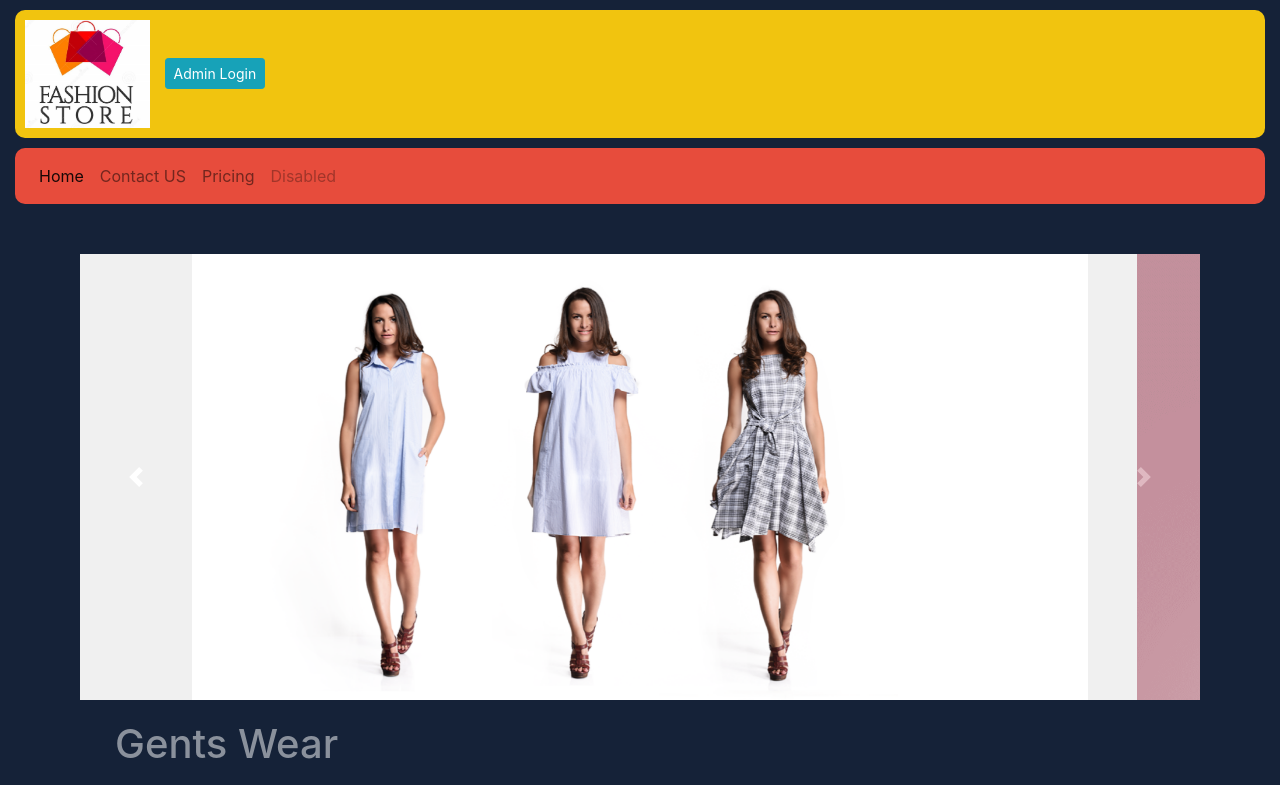
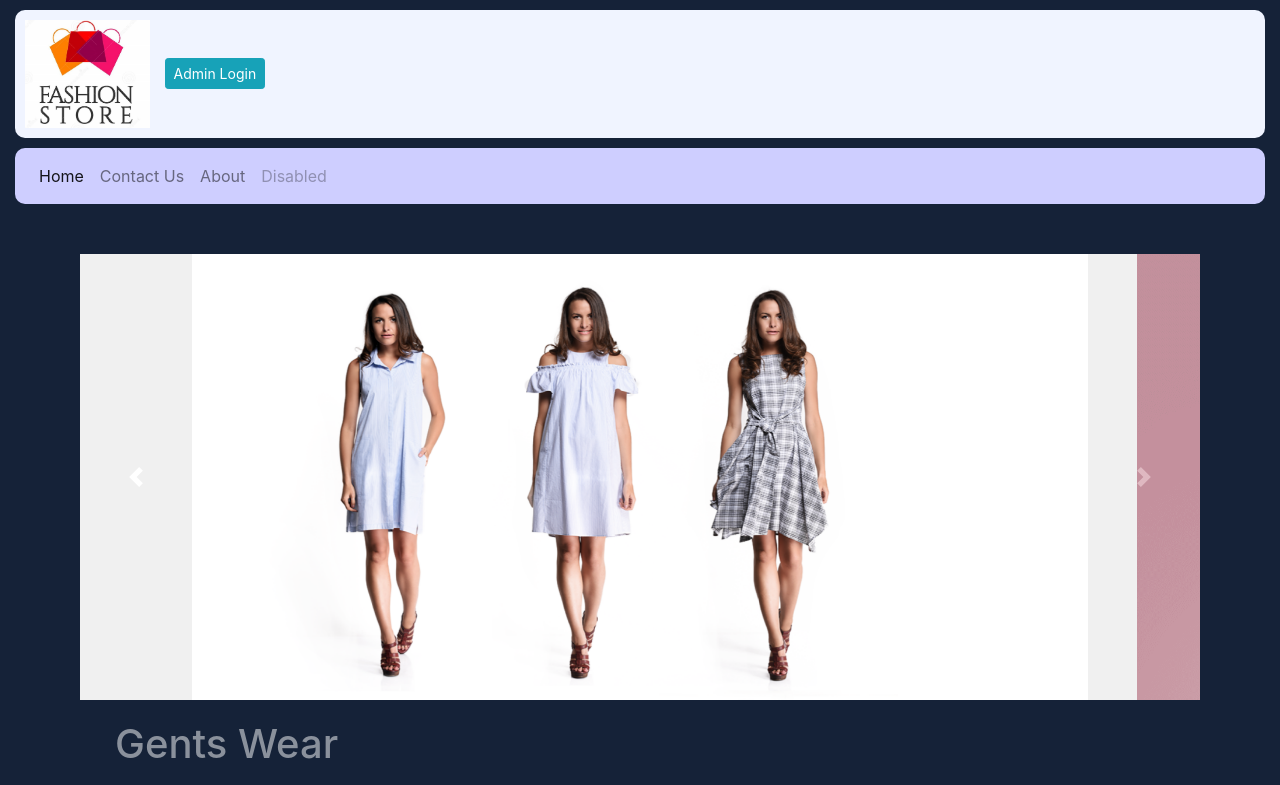
Before and after one commit to Pamuditha1/wadProject, a plain HTML site: page index.html in a window 1280 px wide. Shown: the top 785 px of the page. Drawn offline with nearby package versions, Linux system fonts and the light colour scheme.

Commit message:
add links of contactUs and about

```diff
--- a/index.html
+++ b/index.html
@@ -60,7 +60,7 @@
 
 
 
-            <nav class="navbar navbar-expand-lg navbar-light bg-light" style="  position: -webkit-sticky;position: sticky;top: 0;z-index:+10">
+        <nav class="navbar navbar-expand-lg navbar-light bg-light" id="Navbar" style="  position: -webkit-sticky;position: sticky;top: 0;z-index:+10">
 
             <button class="navbar-toggler" type="button" data-toggle="collapse" data-target="#navbarNav" aria-controls="navbarNav" aria-expanded="false" aria-label="Toggle navigation">
                 <span class="navbar-toggler-icon"></span>
@@ -71,10 +71,10 @@
                         <a class="nav-link" href="#">Home <span class="sr-only">(current)</span></a>
                     </li>
                     <li class="nav-item">
-                            <a class="nav-link" href="#foot">Contact US</a>
+                        <a class="nav-link" href="ContactUs.html">Contact Us</a>
                     </li>
                     <li class="nav-item">
-                            <a class="nav-link" href="#">Pricing</a>
+                        <a class="nav-link" href="AboutUs.html">About</a>
                     </li>
                     <li class="nav-item">
                         <a class="nav-link disabled" href="#" tabindex="-1" aria-disabled="true">Disabled</a>
--- a/pageStyle.css
+++ b/pageStyle.css
@@ -1,10 +1,14 @@
 #header {
     width: 100% auto;
     height: auto;
-    background-color: #f1c40f;
+    /*background-color: #f1c40f;*/
+    background-color: #f0f4ff;
     margin: 10px auto;
     border-radius: 10px;
     position: relative;
+}
+#Navbar{
+    background-color: #CECEFF!important;
 }
 
 #logo {
```
Lines whose indentation alone changed are shown as unchanged.
